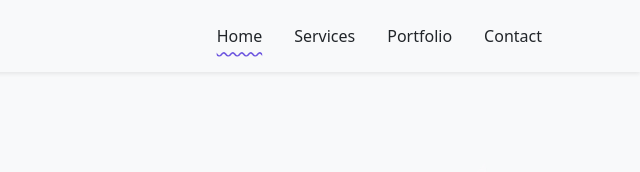
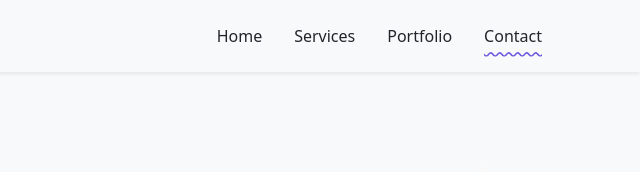
Before and after one commit to jodeperezlo/portfoliogina, a plain HTML site: page index.html in a window 1280 px wide. Shown: the top 172 px of the page, 640-1280 px from the left. Drawn offline with Linux system fonts and the light colour scheme.

Commit message:
Scrollspy
Se agregó el scrollspy

```diff
--- a/assets/js/main.js
+++ b/assets/js/main.js
@@ -14,25 +14,13 @@ function linkAction(){
 navLink.forEach(n => n.addEventListener('click', linkAction))
 
 /*==================== SCROLL SECTIONS ACTIVE LINK ====================*/
-const sections = document.querySelectorAll('section[id]')
+// ScrollSpy
+var scrollSpy = new bootstrap.ScrollSpy(document.body, {target: '#mainNav'});
+var dataSpyList = [].slice.call(document.querySelectorAll('[data-bs-spy="scroll"]'));
 
-function scrollActive(){
-    const scrollY = window.pageYOffset
-
-    sections.forEach(current =>{
-        const sectionHeight = current.offsetHeight
-        const sectionTop = current.offsetTop - 50;
-        sectionId = current.getAttribute('id')
-
-        if(scrollY > sectionTop && scrollY <= sectionTop + sectionHeight){
-            document.querySelector('.nav a[href*=' + sectionId + ']').classList.add('active');
-        }
-        else{
-            document.querySelector('.nav a[href*=' + sectionId + ']').classList.remove('active');
-        }
-    })
-}
-window.addEventListener('scroll', scrollActive)
+dataSpyList.forEach( dataSpyEl => {
+    bootstrap.ScrollSpy.getInstance(dataSpyEl).refresh();
+});
 
 
 // ------------------------------------------------------------
--- a/index.html
+++ b/index.html
@@ -11,7 +11,7 @@
   <link rel="stylesheet" type="text/css" href="./assets/css/style.css" />
 </head>
 
-<body class="bg-light">
+<body class="bg-light" data-spy="scroll" data-target="#mainNav">
 
   <!-- Navbar -->
   <nav class="navbar navbar-expand-md navbar-light fixed-top bg-light shadow-sm navbar-main">
@@ -37,6 +37,8 @@
     </div>
   </nav>
 
+  <!-- Div para el scrollspy -->
+  <div data-spy="scroll" data-target="#mainNav" data-offset="0">
     <!-- Contenido principal -->
     <div class="container">
       <!-- Header -->
@@ -93,7 +95,8 @@
           </h3>
           <!-- Description -->
           <p class="text-muted">
-          Lorem ipsum dolor sit amet consectetur adipisicing elit. Quaerat, accusantium odit. Maxime cupiditate ducimus
+            Lorem ipsum dolor sit amet consectetur adipisicing elit. Quaerat, accusantium odit. Maxime cupiditate
+            ducimus
             magni.
           </p>
           <!-- Btn -->
@@ -110,7 +113,8 @@
           </h3>
           <!-- Description -->
           <p class="text-muted">
-          Lorem ipsum dolor sit amet consectetur adipisicing elit. Quaerat, accusantium odit. Maxime cupiditate ducimus
+            Lorem ipsum dolor sit amet consectetur adipisicing elit. Quaerat, accusantium odit. Maxime cupiditate
+            ducimus
             magni.
           </p>
           <!-- Btn -->
@@ -127,7 +131,8 @@
           </h3>
           <!-- Description -->
           <p class="text-muted">
-          Lorem ipsum dolor sit amet consectetur adipisicing elit. Quaerat, accusantium odit. Maxime cupiditate ducimus
+            Lorem ipsum dolor sit amet consectetur adipisicing elit. Quaerat, accusantium odit. Maxime cupiditate
+            ducimus
             magni.
           </p>
           <!-- Btn -->
@@ -336,6 +341,8 @@
     <a href="#" class="btn text-light btnUp zindex-dropdown px-3 position-fixed" id="scroll-up">
       &#708;</a>
 
+  </div> <!-- Termina scrollspy -->
+
   <!-- JS Bootstrap -->
   <script src="./assets/js/bootstrap.bundle.min.js"></script>
   <!-- JS Main -->
```
Lines whose indentation alone changed are shown as unchanged.
